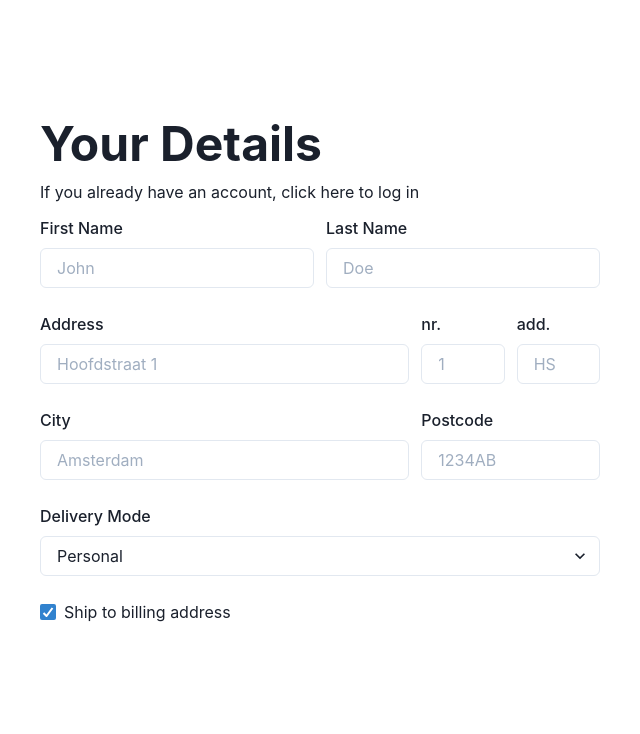
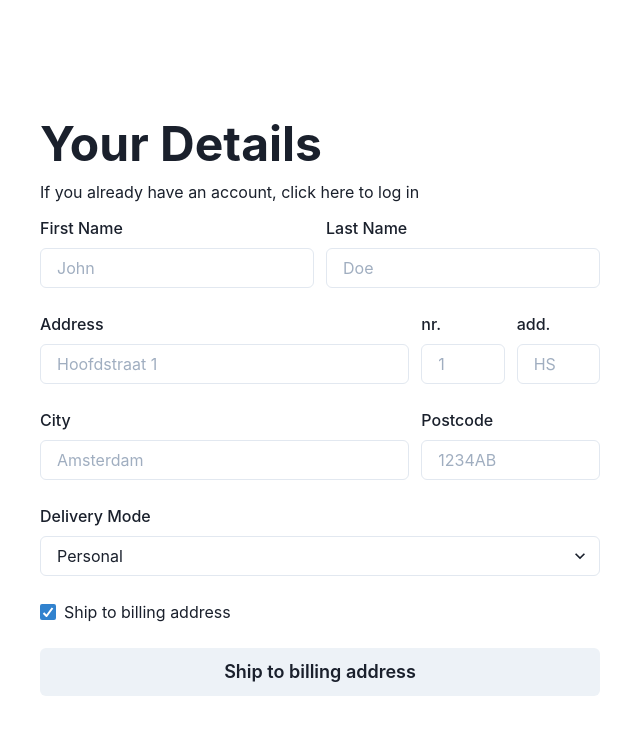
Before and after one commit to maugares/chakraui-egghead-tutorial, a Next.js app: page / in a window 1280 px wide. Shown: the top 734 px of the page, without its empty margins (0-640 px from the left). Built offline with nearby package versions, Linux system fonts and the light colour scheme.

Commit message:
Add submit button

```diff
--- a/src/Form.tsx
+++ b/src/Form.tsx
@@ -1,4 +1,5 @@
 import {
+  Button,
   Checkbox,
   FormControl,
   FormLabel,
@@ -66,6 +67,11 @@ const Form = () => (
         Ship to billing address
       </Checkbox>
     </GridItem>
+    <GridItem colSpan={12}>
+      <Button size='lg' width='full'>
+        Ship to billing address
+      </Button>
+    </GridItem>
   </SimpleGrid>
 )
 
```
